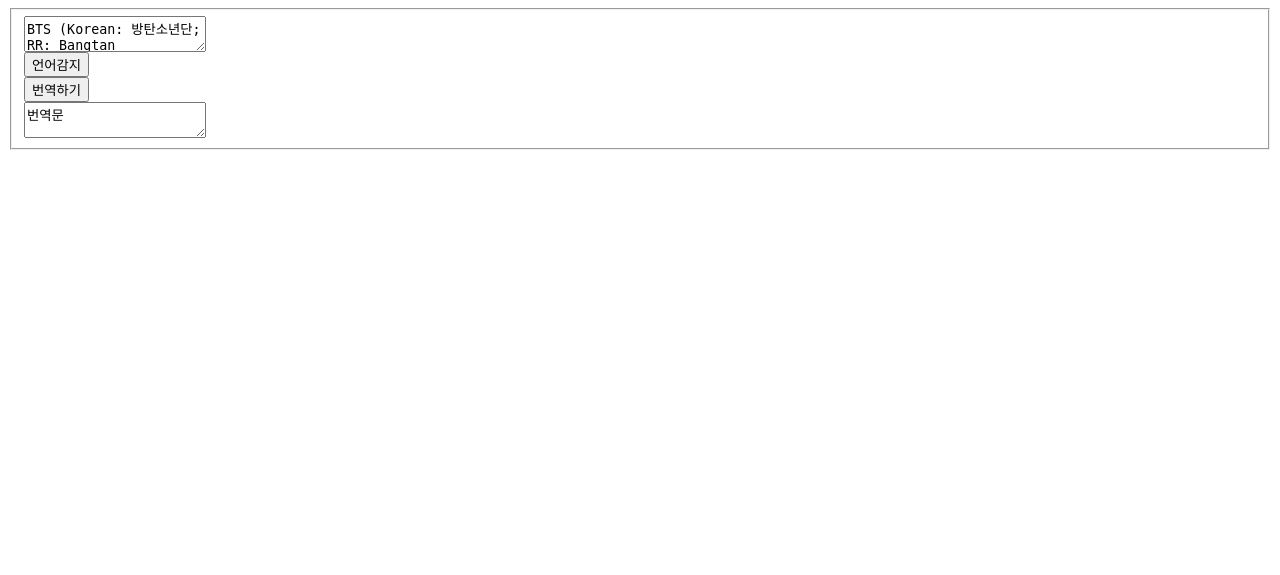
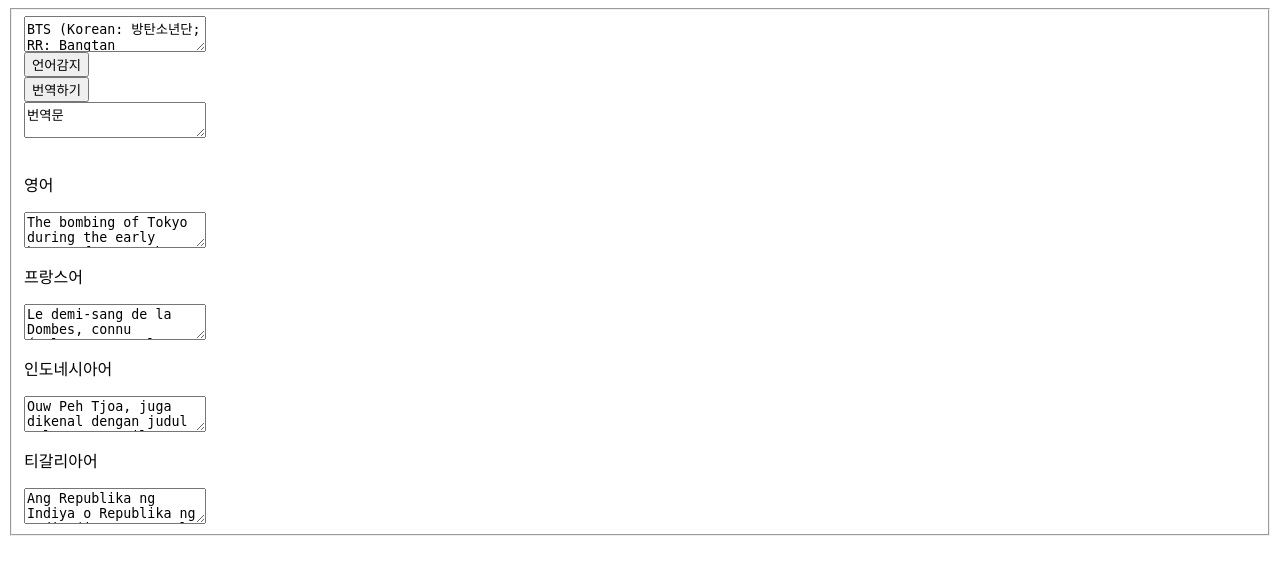
Before and after one commit to co24428/ml_with_flask, a Flask app: page /langTypeDetect in a window 1280 px wide. Shown: the top 575 px of the page. Run offline with Flask 2, Linux system fonts and the light colour scheme; parts of the project's set-up code (start-up, migrations or seed data) failed here and were passed over.

Commit message:
언어감지까지, index에 예제

```diff
--- a/service/templates/index.html
+++ b/service/templates/index.html
@@ -25,6 +25,16 @@
             <button>번역하기</button>
             <br>
             <textarea>번역문</textarea>
+            <br>
+            <br>
+            <p>영어</p>
+            <textarea>The bombing of Tokyo during the early hours of 10 March 1945 by the U.S. Army Air Forces was a devastating firebombing raid on the Japanese capital city. Bombs dropped from 279 Boeing B-29 Superfortresses burned out much of eastern Tokyo. More than 90,000 Japanese, mostly civilians, were killed and one million left homeless, making it the single most destructive air attack of World War II. The Japanese air and civil defenses proved inadequate, and only 14 American aircraft and 96 airmen were lost. The previous, generally unsuccessful, air raids on Japan had focused on industrial facilities.</textarea>
+            <p>프랑스어</p>
+            <textarea>Le demi-sang de la Dombes, connu également sous le nom de cheval de Bresse au Moyen Âge et de demi-sang de l'Ain, est une ancienne race de chevaux de selle française originaire de la Dombes et de la Bresse, dans l'actuel département de l'Ain. Elle y est réputée de la fin du Moyen Âge jusqu'au xvie siècle. Suite aux réquisitions de 1799, les faibles effectifs restants sont croisés au cours du xixe siècle avec des carrossiers du Cotentin, des Percherons, puis des Anglo-normands et des Pur-sangs. Devenu une monture militaire puis un cheval de sport, le demi-sang de la Dombes perdure jusqu'à son inclusion parmi la race nationale du selle français en 1958.</textarea>
+            <p>인도네시아어</p>
+            <textarea>Ouw Peh Tjoa, juga dikenal dengan judul Melayu Doea Siloeman Oeler Poeti en Item, adalah film Hindia Belanda tahun 1934. Film ini disutradarai dan diproduseri The Teng Chun. Diadaptasi dari Legenda Siluman Ular Putih, sebuah cerita rakyat Tiongkok, film ini mengisahkan seekor ular ajaib yang hidup sebagai manusia tetapi akhirnya mati. </textarea>
+            <p>티갈리아어</p>
+            <textarea>Ang Republika ng Indiya o Republika ng India (internasyonal: Republic of India) ay isang bansang matatagpuan sa Timog Asya. Ito ay ang ikaapat na pinakamalaking bansa sa buong mundo ayon sa lawak ng teritoryo. Ang mga karatig-bansa ng India ay ang: Tsina, Pakistan, Bhutan, Myanmar, Nepal, at Bangladesh. Ang mga pinakamahahalagang</textarea>
         </fieldset>
     </div>
     <script>
```
Also changed, not shown: service/ml/__init__.py (+19 -1 lines).
